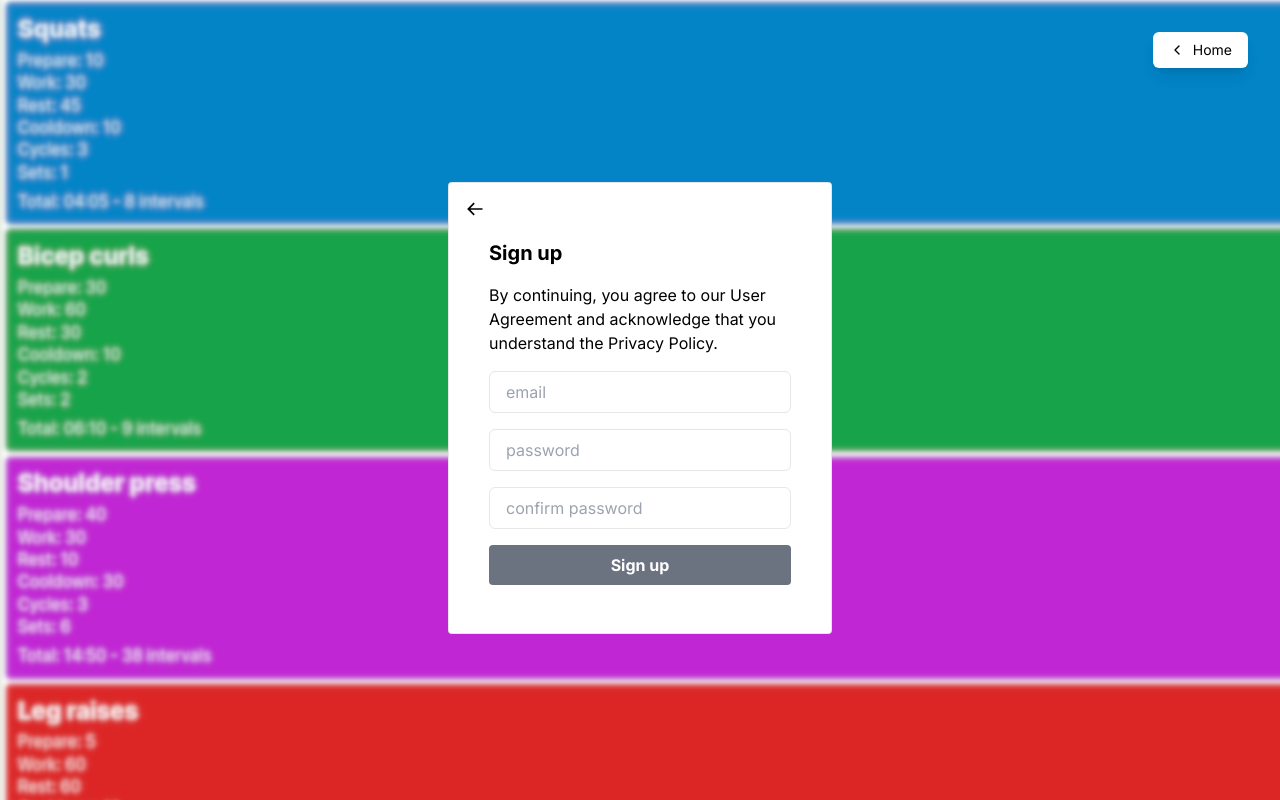
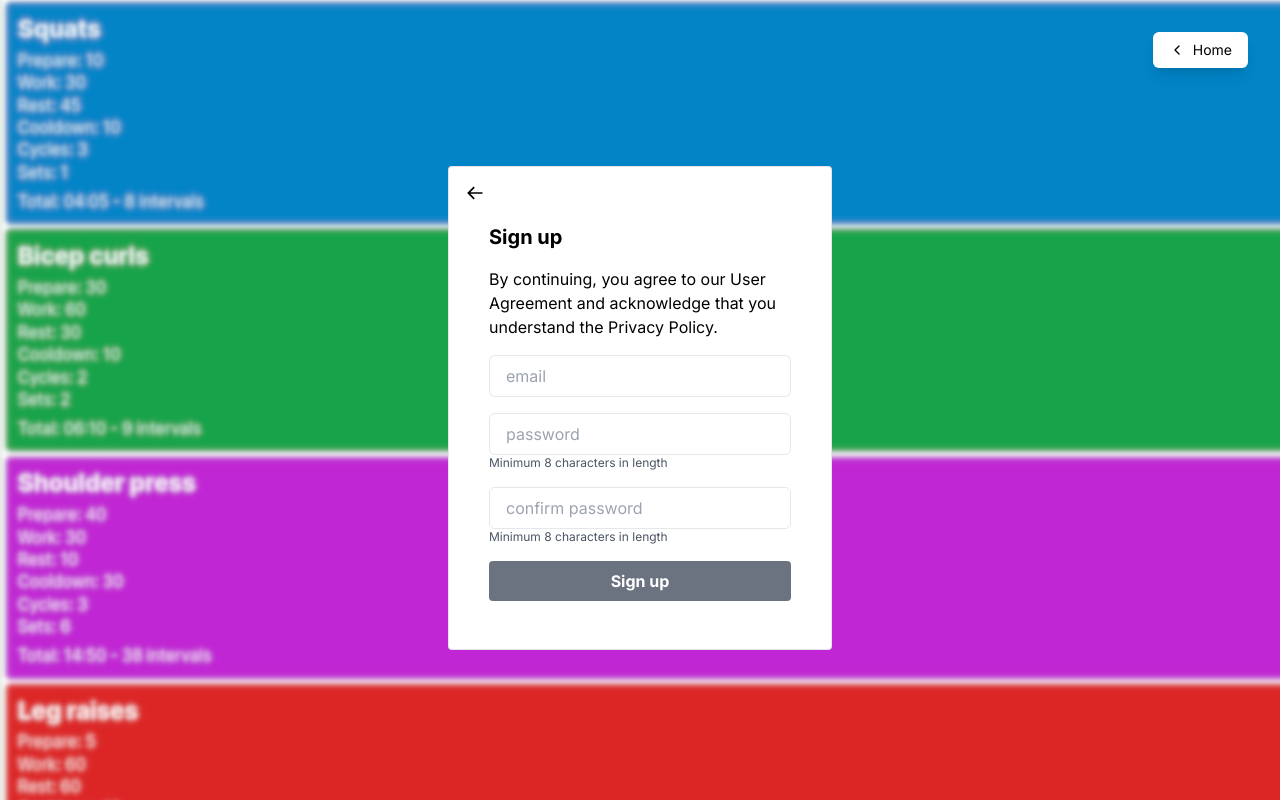
Before and after one commit to Lewisjohnward/tabata-timer, a Next.js app: page /auth/signup in a window 1280 px wide. Built offline with nearby package versions, Linux system fonts and the light colour scheme.

Commit message:
password w zustand

```diff
--- a/package.json
+++ b/package.json
@@ -23,7 +23,8 @@
     "react-icons": "^4.10.1",
     "tailwindcss": "3.3.3",
     "typescript": "5.1.6",
-    "uuidv4": "^6.2.13"
+    "uuidv4": "^6.2.13",
+    "zustand": "^4.4.3"
   },
   "devDependencies": {
     "@types/react-beautiful-dnd": "^13.1.6",
--- a/src/app/auth/signup/page.tsx
+++ b/src/app/auth/signup/page.tsx
@@ -1,11 +1,30 @@
 "use client";
 import BackButton from "@/components/backButton";
-import { useSearchParams } from "next/navigation";
+import { ChangeEvent } from "react";
+import { create } from "zustand";
+
+type Store = {
+  email: string;
+  password: string;
+  confirmPassword: string;
+  modifyField: (field: string, value: string) => void;
+};
+
+const useStore = create<Store>()((set) => ({
+  email: "",
+  password: "",
+  confirmPassword: "",
+  modifyField: (field, value) => set(() => ({ [field]: value })),
+}));
 
 const Signup = () => {
-  const searchParams = useSearchParams();
-  const error = searchParams.get("error");
-  const message = searchParams.get("message");
+  const { email, password, confirmPassword, modifyField } = useStore();
+
+  const handleChange = (e: ChangeEvent<HTMLInputElement>) => {
+    const { name } = e.target;
+    modifyField(name, e.target.value);
+  };
+
   return (
     <>
       <BackButton />
@@ -23,35 +42,46 @@ const Signup = () => {
           className="rounded-md px-4 py-2 border"
           id="email"
           name="email"
+          value={email}
+          onChange={handleChange}
           placeholder="email"
           pattern=".+@.+\..+"
           required
         />
+        <div>
           <input
-          className="rounded-md px-4 py-2 border"
+            className="w-full rounded-md px-4 py-2 border"
             id="password"
             type="password"
+            value={password}
+            onChange={handleChange}
             name="password"
             placeholder="password"
             required
           />
+          <p className="text-xs text-gray-600">
+            Minimum 8 characters in length
+          </p>
+        </div>
+        <div>
           <input
-          className="rounded-md px-4 py-2 border"
-          id="password"
+            className="w-full rounded-md px-4 py-2 border"
+            id="confirmPassword"
             type="password"
-          name="password"
+            value={confirmPassword}
+            onChange={handleChange}
+            name="confirmPassword"
             placeholder="confirm password"
             required
           />
+          <p className="text-xs text-gray-600">
+            Minimum 8 characters in length
+          </p>
+        </div>
         <button className="bg-gray-500 rounded px-4 py-2 text-white mb-2 hover:bg-gray-500 font-bold">
           Sign up
         </button>
       </form>
-      {message && (
-        <p className="mt-4 p-4 bg-neutral-900 text-neutral-300 text-center">
-          {message}
-        </p>
-      )}
     </>
   );
 };
```
Also changed, not shown: 1 other file (tests, documents, lock files or other folders). Lines whose indentation alone changed are shown as unchanged.
